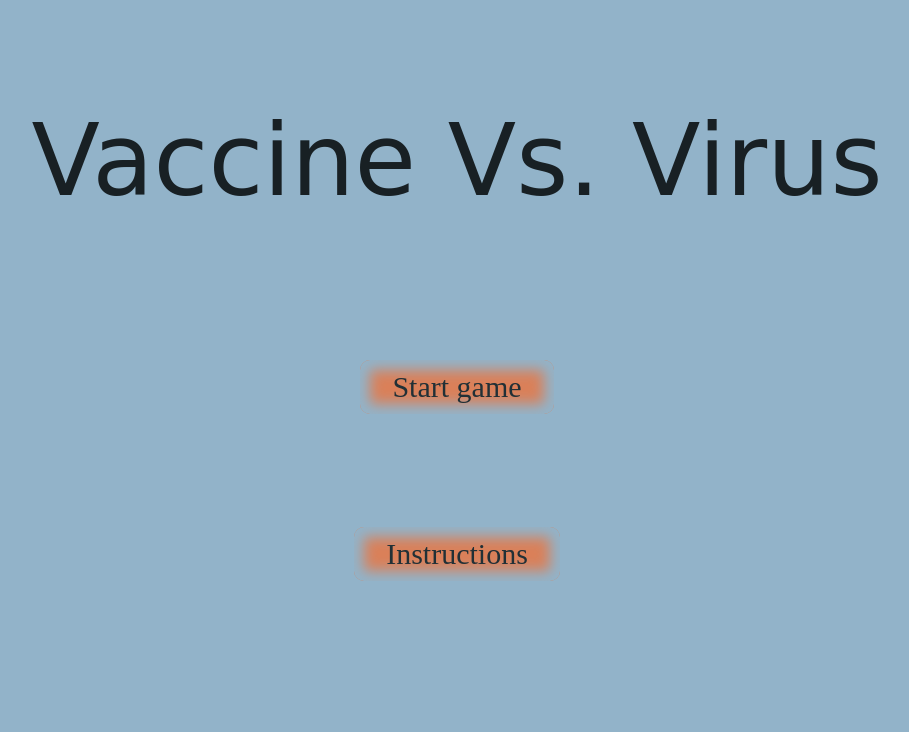
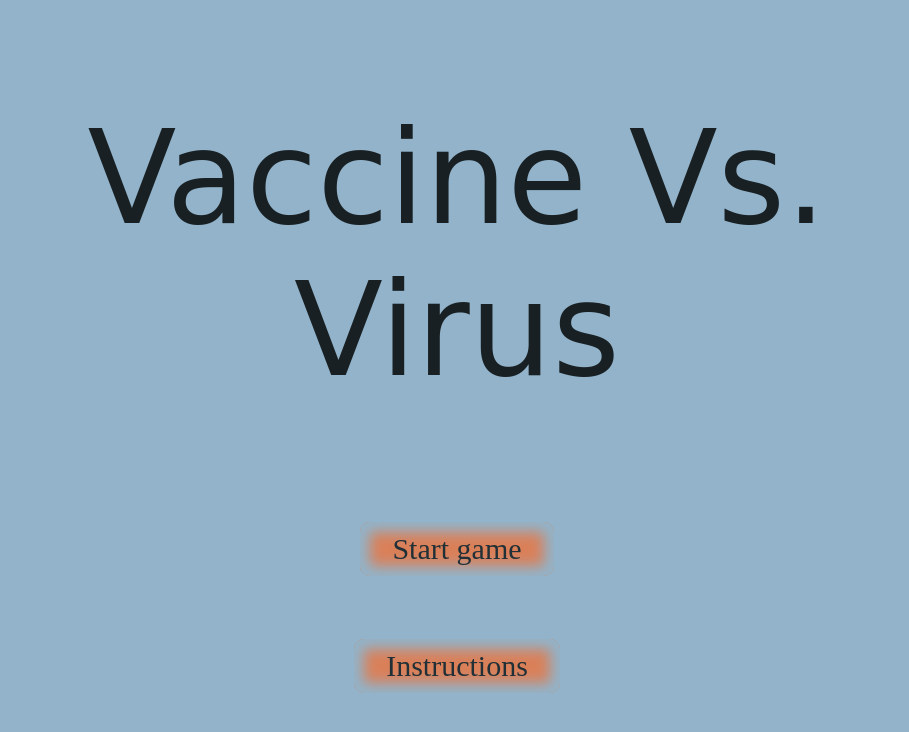
Before and after one commit to AnastasisGi/vaccine-vs-virus, a website: page app/views/index.html in a window 1280 px wide. Shown: the whole page, without its empty margins (183-1092 px from the left). Drawn offline with Linux system fonts and the light colour scheme; files that its build step writes are made by us from their sources; files whose address does not match are found by name; a web font is replaced by a local one.

Commit message:
Changed size of h1

```diff
--- a/app/public/stylesheets/style.css
+++ b/app/public/stylesheets/style.css
@@ -44,7 +44,7 @@ canvas {
 h1 {
   color: #182024;
   font-family: 'Flavors', cursive;
-  font-size: 100px;
+  font-size: 130px;
   margin: 8%;
 }
 
@@ -68,5 +68,5 @@ button {
   font-family: 'Cute Font';
   font-size: 30px;
   cursor: pointer;
-  margin: 3%;
+  margin: 1%;
 }
```
Also changed, not shown: 1 other file.
